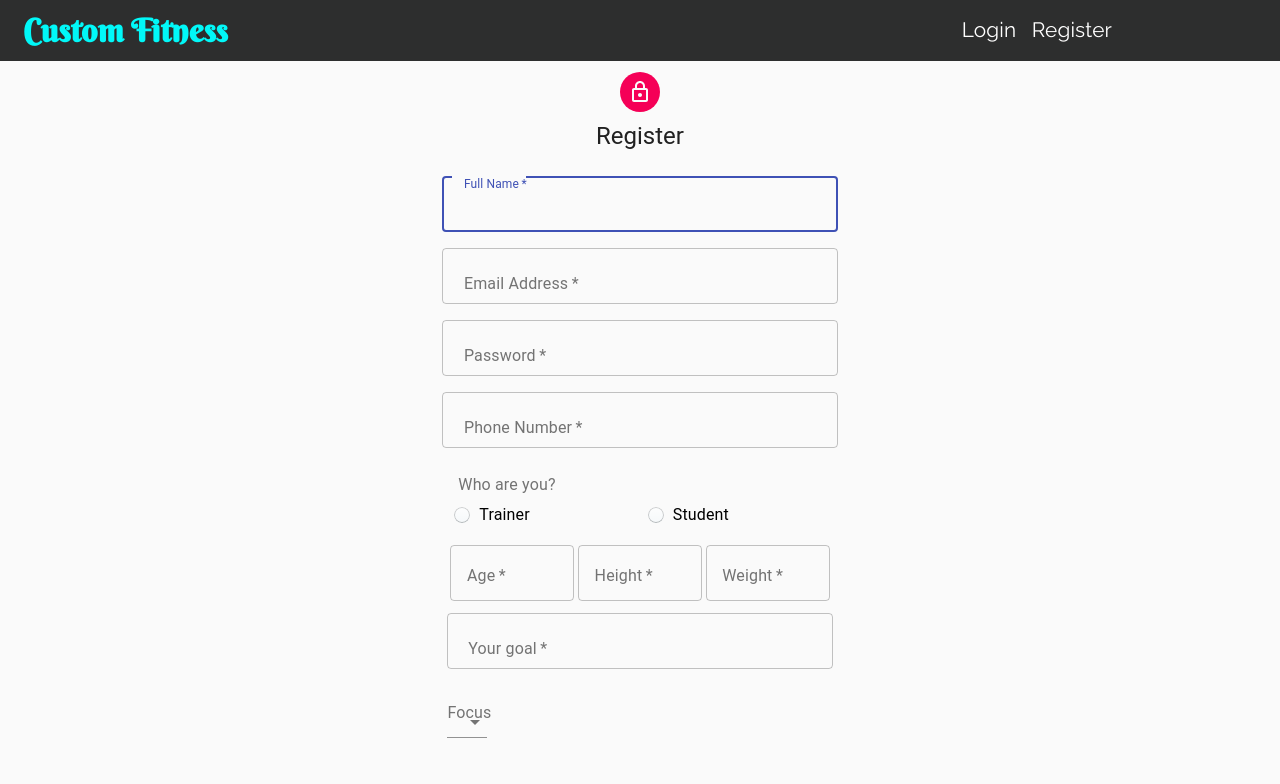
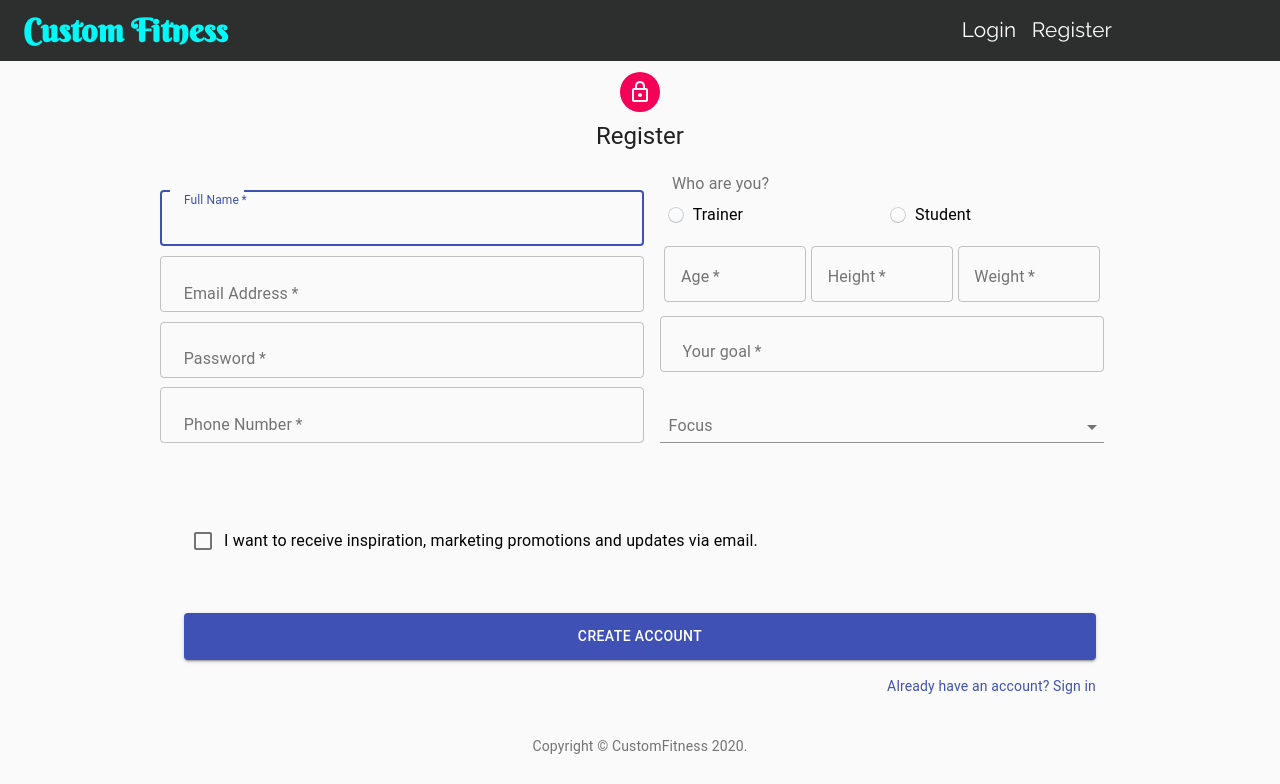
Before and after one commit to Meghanath91/CustomFitness, a React (Create React App) app in the folder my-app/: page /register in a window 1280 px wide. Shown: the top 784 px of the page. Built offline with nearby package versions, Linux system fonts and the light colour scheme.

Commit message:
updated register page

```diff
--- a/my-app/src/components/Register/Radio-button.js
+++ b/my-app/src/components/Register/Radio-button.js
@@ -87,7 +87,7 @@ function StyledRadio(props) {
 export default function CustomizedRadios(props) {
   const [state, setState] = useState("");
   const [expertise, setExpertise] = useState("");
-  const [focus,setFocus]= useState("");
+  const [focus, setFocus] = useState("");
   const handleExpertise = event => {
     props.setExpertise(() => event.target.value);
     setExpertise(event.target.value);
@@ -156,7 +156,8 @@ export default function CustomizedRadios(props) {
               />
               <FormControl
                 style={{
-                  padding: "10px 0px"
+                  padding: "10px 0px",
+                  width: "100%"
                 }}
               >
                 <InputLabel id="demo-simple-select-label">Expertise</InputLabel>
@@ -225,9 +226,10 @@ export default function CustomizedRadios(props) {
                 onChange={evt => props.setGoal(evt.target.value)}
                 autoComplete="goal"
               />
-                <FormControl
+              <FormControl
                 style={{
-                  padding: "10px 0px"
+                  padding: "10px 0px",
+                  width: "100%"
                 }}
               >
                 <InputLabel id="demo-simple-select-label">Focus</InputLabel>
--- a/my-app/src/components/Register/Register.js
+++ b/my-app/src/components/Register/Register.js
@@ -17,11 +17,6 @@ import axios from "axios";
 import { Redirect, Route } from "react-router-dom";
 import Login from "../Login/Login";
 import AlertDialog from "./AlertDialog";
-
-
-
-
-
 
 function Copyright() {
   return (
@@ -62,7 +57,7 @@ export default function Register() {
   const [email, setEmail] = useState("");
   const [password, setPassword] = useState("");
   const [fullName, setFullname] = useState("");
-  const [ phone,setPhone]=useState("");
+  const [phone, setPhone] = useState("");
   const [experience, setExperience] = useState("");
   const [about, setAbout] = useState("");
   const [age, setAge] = useState(0);
@@ -70,7 +65,7 @@ export default function Register() {
   const [weight, setWeight] = useState(0);
   const [goal, setGoal] = useState("");
   const [expertise, setExpertise] = useState("");
-  const [focus, setFocus]= useState("");
+  const [focus, setFocus] = useState("");
 
   const handleRegister = evt => {
     evt.preventDefault();
@@ -81,10 +76,10 @@ export default function Register() {
           name: fullName,
           email: email,
           password: password,
-          phone:phone,
+          phone: phone,
           experience: experience,
           about: about,
-          expertise:expertise
+          expertise: expertise
         })
         .then(res => {
           return <Redirect to="/login" />;
@@ -95,12 +90,12 @@ export default function Register() {
           name: fullName,
           email: email,
           password: password,
-          phone:phone,
+          phone: phone,
           age: age,
           height: height,
           weight: weight,
           goal: goal,
-          focus:focus
+          focus: focus
         })
         .then(res => {
           return (
@@ -114,7 +109,7 @@ export default function Register() {
   };
 
   return (
-    <Container component="main" maxWidth="xs">
+    <Container component="main" maxWidth="md">
       <CssBaseline />
       <div className={classes.paper}>
         <Avatar className={classes.avatar}>
@@ -124,7 +119,19 @@ export default function Register() {
           Register
         </Typography>
         <form onSubmit={handleRegister} className={classes.form} noValidate>
-          <Grid container spacing={2}>
+          <Grid container spacing={6}>
+            <div
+              style={{
+                display: "flex",
+                justifyContent: "space-evenly"
+              }}
+            >
+              <div
+                style={{
+                  width: "100%",
+                  paddingTop: "4%"
+                }}
+              >
                 <Grid item xs={12}>
                   <TextField
                     autoComplete="name"
@@ -137,6 +144,9 @@ export default function Register() {
                     id="name"
                     label="Full Name"
                     autoFocus
+                    style={{
+                      paddingBottom: "2%"
+                    }}
                   />
                 </Grid>
                 <Grid item xs={12}>
@@ -150,6 +160,9 @@ export default function Register() {
                     value={email}
                     onChange={evt => setEmail(evt.target.value)}
                     autoComplete="email"
+                    style={{
+                      paddingBottom: "2%"
+                    }}
                   />
                 </Grid>
                 <Grid item xs={12}>
@@ -164,6 +177,9 @@ export default function Register() {
                     type="password"
                     id="password"
                     autoComplete="current-password"
+                    style={{
+                      paddingBottom: "2%"
+                    }}
                   />
                 </Grid>
                 <Grid item xs={12}>
@@ -178,8 +194,12 @@ export default function Register() {
                     type="phone"
                     id="phone"
                     autoComplete="phone"
+                    style={{
+                      paddingBottom: "2%"
+                    }}
                   />
                 </Grid>
+              </div>
               <Grid>
                 <CustomizedRadios
                   setUser={setUser}
@@ -193,6 +213,7 @@ export default function Register() {
                   setFocus={setFocus}
                 />
               </Grid>
+            </div>
             <Grid item xs={12}>
               <FormControlLabel
                 control={<Checkbox value="allowExtraEmails" color="primary" />}
```
Also changed, not shown: my-app/src/App.js (line endings or trailing spaces). Lines whose indentation alone changed are shown as unchanged.
